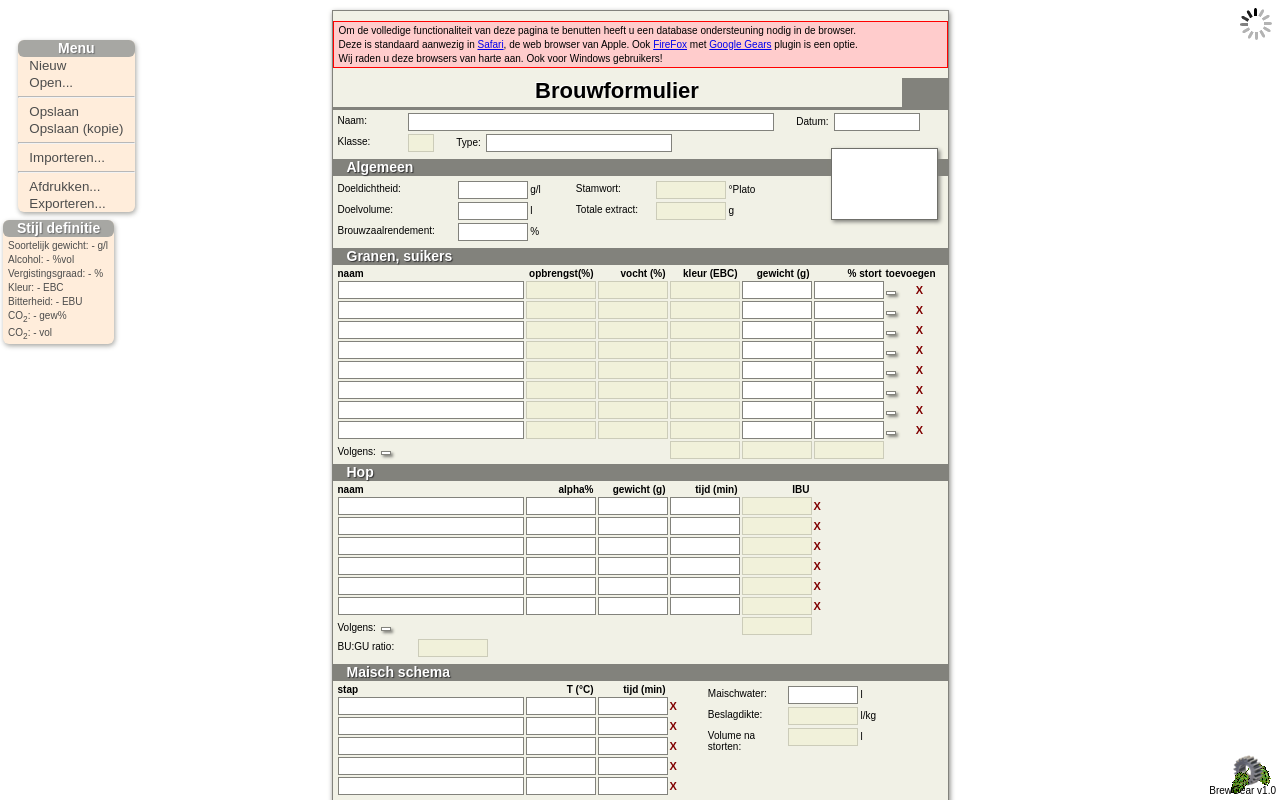
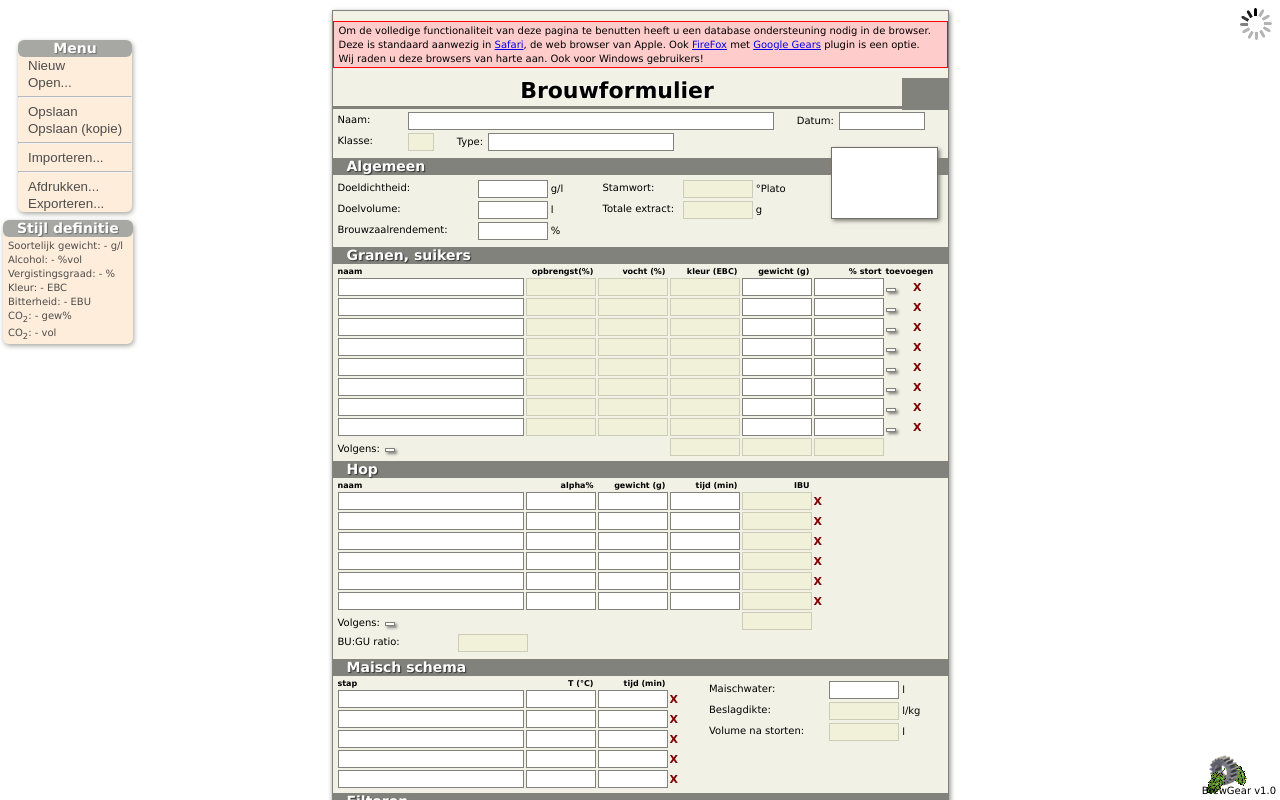
Before and after one commit to amolenaar/brewgear, a plain HTML site: page brewgear.html in a window 1280 px wide. Shown: the top 800 px of the page. Drawn offline with Linux system fonts and the light colour scheme.

Commit message:
use relative units
git-svn-id: http://brewgear.googlecode.com/svn/trunk@60 856e6b31-9d48-0410-97af-374aaeb070bb

```diff
--- a/css/brewgear.css
+++ b/css/brewgear.css
@@ -1,6 +1,8 @@
+/**
+ * Use only relative units: px, em and ex
+ */
 body {
- font: 10px sans-serif;
- font: 10px Arial;
+ font: 10px Verdana,sans-serif;
 }
 
 #you-have-ie, .onlyprint {
@@ -20,7 +22,7 @@ h1 {
  margin: 0;
  text-align: center;
  border-bottom: 3px solid #82827c;
- font-size: 22px;
+ font-size: 2.2em;
  padding-bottom: 3px;
  text-shadow: white -1px -1px 0px;
 }
@@ -74,6 +76,11 @@ em {
 .primary {
  float: left;
  margin-right: 3em;
+ min-width: 280px;
+}
+
+#s_general .primary {
+ min-width: 240px;
 }
 
 .clear {
@@ -96,6 +103,7 @@ th {
  vertical-align: bottom;
  white-space: nowrap;
  font-weight: bold;
+ font-size: 80%;
 }
 
 th.numerical {
@@ -113,12 +121,12 @@ td {
 label {
  display: block;
  float: left;
- width: 8em;
+ width: 12em;
  padding-top: 2px;
 }
 
 .primary label {
- width: 12em;
+ width: 15em;
 }
 
 label[for="name"], label[for="klasse"] {
@@ -134,6 +142,14 @@ label[for="style"], label[for="brew-date"], label[for="bottle-volume"], label[fo
 label[for="svg"], tr.summary label {
  padding-right: .5em;
  width: auto;
+}
+
+#s_general label {
+ width: 8em;
+}
+
+#s_general .primary label {
+ width: 14em;
 }
 
 #s_judgement label {
@@ -249,7 +265,7 @@ input.locked {
 }
 
 #gears-logo {
- margin: -14px -48pt -1pt 0px;
+ margin: -14px -48px -1px 0px;
 }
 
 
@@ -320,7 +336,7 @@ a.delete {
 }
 
 .dialog h1 {
- margin: 4pt 0 2pt;
+ margin: 4px 0 2px;
  border: none;
  font-size: 14px;
 }
@@ -380,7 +396,7 @@ a.delete {
  display: block;
  background-color: transparent;
  border: none;
- margin: 0 4pt;
+ margin: 0 4px;
  cursor: pointer;
 }
 
--- a/css/jquery.autocomplete.css
+++ b/css/jquery.autocomplete.css
@@ -45,7 +45,7 @@
 }
 
 .ac_odd {
-	background-color: #eee;
+	background-color: #f1f1e6;
 }
 
 .ac_over {
```
